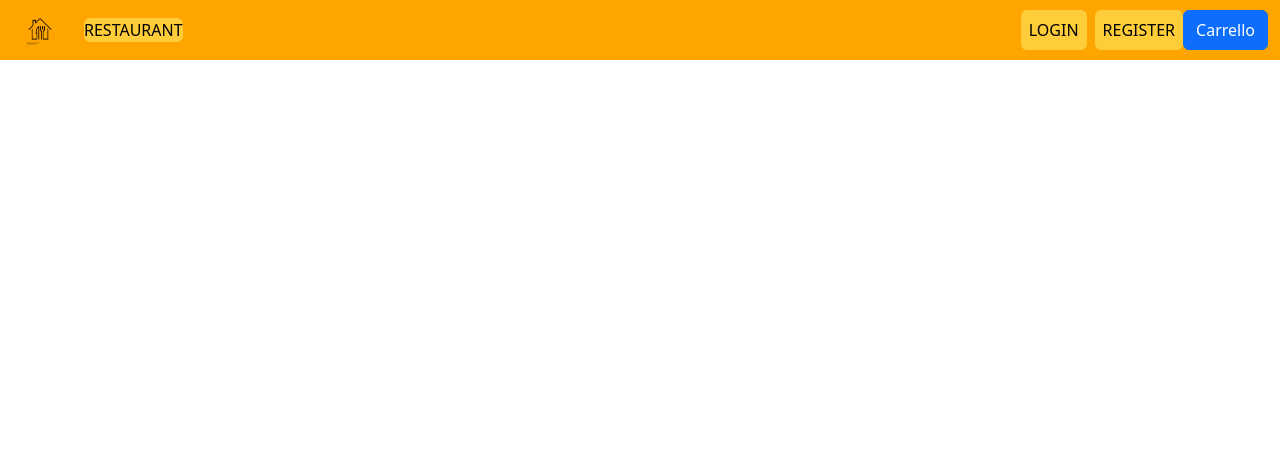
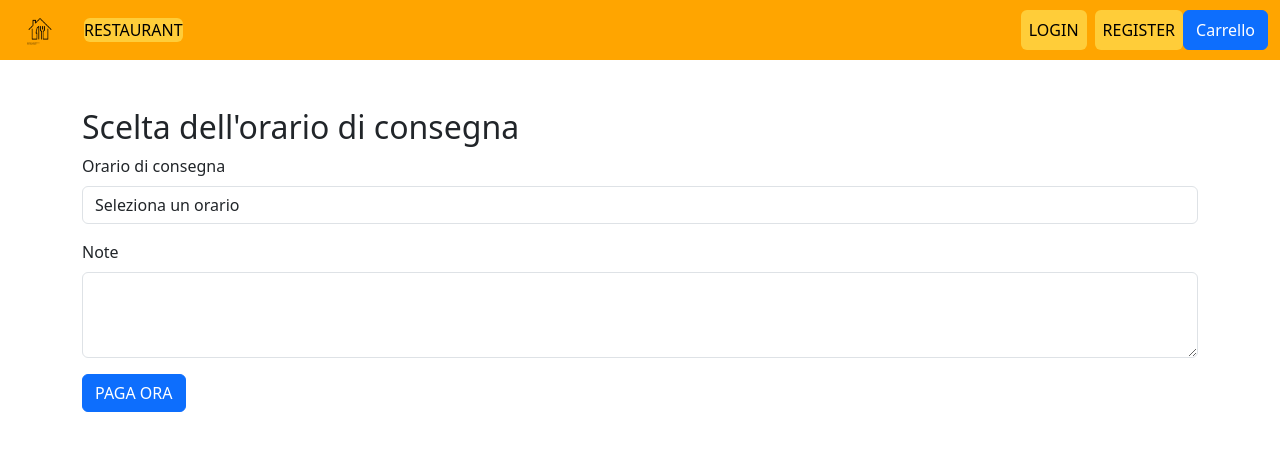
Before and after one commit to MetBeRMAT/flateatReact, a React (Create React App) app: page /deliverypage in a window 1280 px wide. Shown: the top 450 px of the page. Built offline with nearby package versions, Linux system fonts and the light colour scheme.

Commit message:
daFinire

```diff
--- a/src/App.js
+++ b/src/App.js
@@ -12,6 +12,7 @@ import RestaurantDetail from './component/Restaurant/RestaurantDetail';
 import Cart from './component/Cart/Cart';
 import LoggedRestaurant from './component/Restaurant/LoggedRestaurant';
 import RestaurantDetailNoLogin from './component/Restaurant/RestaurantDetailNoLogin';
+import DeliveryPage from './component/Buy/DeliveryPage';
 
 
 
@@ -32,6 +33,8 @@ function App()
             <Route path='login' element={<Login />}> </Route>
             <Route path='restaurant' element={<AllRestaurants />}> </Route>
             {/* <Route index element={<Cart />}></Route> */}
+            <Route path='deliverypage' element={<DeliveryPage/>}> </Route>
+
             <Route path='restaurantlogged' element={<LoggedRestaurant/>}> </Route>
             <Route path='register' element={<Register />}> </Route>
             <Route path='restaurantdetail/:restaurantId/:userId' element={<RestaurantDetail />}> </Route>
--- /dev/null
+++ b/src/component/Buy/DeliveryPage.js
@@ -0,0 +1,92 @@
+import React, { useState } from 'react';
+import { Form, Button, Card } from 'react-bootstrap';
+import Cart from '../Cart/Cart';
+
+const calculateAvailableTimes = () => {
+  // Orario attuale
+  const now = new Date();
+  const currentHours = now.getHours();
+  const currentMinutes = now.getMinutes();
+
+  // Orario minimo disponibile (ora attuale + 2 minuti per unità di distanza)
+  let minAvailableHours = currentHours;
+  let minAvailableMinutes = currentMinutes + 2;
+
+  // Se supera i 60 minuti, aggiorna le ore e i minuti di conseguenza
+  if (minAvailableMinutes >= 60) {
+    minAvailableHours += 1;
+    minAvailableMinutes -= 60;
+  }
+
+  // Calcola gli orari disponibili a scatti di 15 minuti
+  const availableTimes = [];
+  for (let hours = minAvailableHours; hours < 24; hours++) {
+    for (let minutes = 0; minutes < 60; minutes += 15) {
+      // Verifica se l'orario è superiore all'orario attuale + 2 minuti
+      if (hours > minAvailableHours || (hours === minAvailableHours && minutes >= minAvailableMinutes)) {
+        const formattedTime = `${hours.toString().padStart(2, '0')}:${minutes.toString().padStart(2, '0')}`;
+        availableTimes.push(formattedTime);
+      }
+    }
+  }
+
+  return availableTimes;
+};
+
+const DeliveryPage = () => {
+  const [deliveryTime, setDeliveryTime] = useState('');
+  const [notes, setNotes] = useState('');
+  const [orderConfirmed, setOrderConfirmed] = useState(false);
+  const availableTimes = calculateAvailableTimes();
+
+  // Gestore della conferma dell'ordine
+  const handleConfirmDelivery = () => {
+    // Implementa la logica per confermare l'orario di consegna e passare alla pagina successiva
+    console.log('Confermato orario di consegna:', deliveryTime);
+    console.log('Note:', notes);
+
+    // Esempio di aggiunta di un ordine al carrello quando viene confermato l'ordine
+    // addToCart({ deliveryTime, notes });
+
+    // Segna l'ordine come confermato
+    setOrderConfirmed(true);
+  };
+
+  return (
+    <div className="container mt-5">
+      <h2>Scelta dell'orario di consegna</h2>
+      <Form>
+        <Form.Group className="mb-3">
+          <Form.Label>Orario di consegna</Form.Label>
+          <Form.Control as="select" onChange={(e) => setDeliveryTime(e.target.value)} value={deliveryTime}>
+            <option value="">Seleziona un orario</option>
+            {availableTimes.map((time) => (
+              <option key={time} value={time}>
+                {time}
+              </option>
+            ))}
+          </Form.Control>
+        </Form.Group>
+        <Form.Group className="mb-3">
+          <Form.Label>Note</Form.Label>
+          <Form.Control as="textarea" rows={3} onChange={(e) => setNotes(e.target.value)} value={notes} />
+        </Form.Group>
+        <Button variant="primary" onClick={handleConfirmDelivery}>
+          PAGA ORA
+        </Button>
+      </Form>
+
+      {/* Visualizza il riepilogo dell'ordine solo se è stato confermato */}
+      {orderConfirmed && (
+        <Card className="mt-4">
+          <Card.Header>Riepilogo Ordine</Card.Header>
+          <Card.Body>
+            <Cart />
+          </Card.Body>
+        </Card>
+      )}
+    </div>
+  );
+};
+
+export default DeliveryPage;
--- a/src/component/Navbar/Navbar.js
+++ b/src/component/Navbar/Navbar.js
@@ -37,13 +37,21 @@ export default function Navbar() {
             <img src={homeIcon} alt="Home" style={{ width: "30px", height: "30px" }} />
           </Link>
           {user ? (
-            <Link
+            <><Link
               className="nav-link active btn btn-warning me-auto"
               aria-current="page"
               to="/restaurantlogged"
             >
               RESTAURANT
             </Link>
+            <Link
+              className="nav-link active btn btn-warning me-auto"
+              aria-current="page"
+              to="/deliverypage"
+            >
+              Delivery
+            </Link></>
+
           ) : (
             <Link className="nav-link active btn btn-warning me-auto" aria-current="page" to="/restaurant">
               RESTAURANT
```
